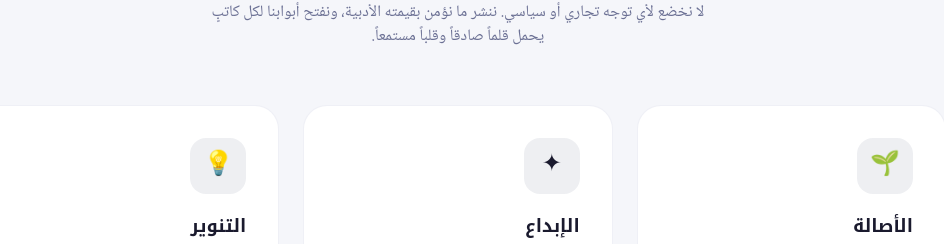
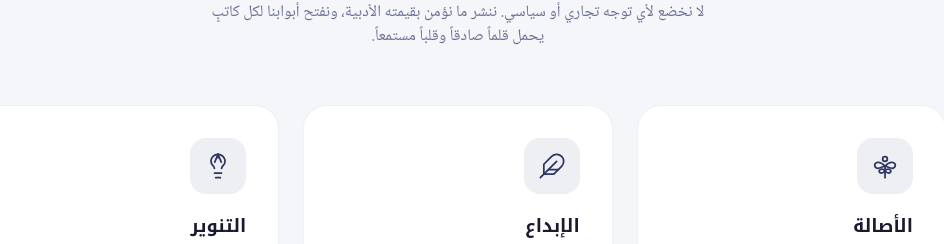
Before and after one commit to salihlaakiri-debug/salah-magazine, a Next.js app: page /about in a window 1280 px wide. Shown: the part 1112-1356 px from the top of the page, without its empty margins (182-1126 px from the left). Built offline with nearby package versions, Linux system fonts and the light colour scheme; no server answers; the database is empty.

Commit message:
feat: replace emojis with SVG icons on about page

```diff
--- a/src/app/about/page.tsx
+++ b/src/app/about/page.tsx
@@ -5,23 +5,24 @@ import Link from "next/link";
 import ScrollReveal from "@/components/ScrollReveal";
 import NewsletterSignup from "@/components/NewsletterSignup";
 import { ArrowLeftIcon } from "@/components/Icons";
+import { RootIcon, FeatherIcon, LightbulbIcon } from "@/components/ValueIcon";
 import { supabase } from "@/lib/supabase";
 
 const VALUES = [
   {
     title: "الأصالة",
     description: "نحافظ على جذور اللغة العربية ونكرّم تراثها الأدبي الغني بكل ما تحمله من معاني عميقة وجمال لفظي فريد.",
-    icon: "🌱",
+    icon: RootIcon,
   },
   {
     title: "الإبداع",
     description: "نفتح أبوابنا لأصوات جديدة وآفاق غير مطروقة، لأنّ كلّ صوتٍ صادق يستحقّ أن يُسمع.",
-    icon: "✦",
+    icon: FeatherIcon,
   },
   {
     title: "التنوير",
     description: "نؤمن بالقوة المُحَوِّلة للأدب في تشكيل الوعي وإثراء الحوارات الفكرية والثقافية.",
-    icon: "💡",
+    icon: LightbulbIcon,
   },
 ];
 
@@ -135,8 +136,8 @@ export default function AboutPage() {
               <div className="group relative bg-surface rounded-2xl sm:rounded-3xl border border-border/50 p-7 sm:p-8 card-hover overflow-hidden h-full">
                 <div className="absolute inset-0 bg-gradient-to-b from-accent/[0.04] to-transparent opacity-0 group-hover:opacity-100 transition-opacity duration-500" />
                 <div className="relative">
-                  <div className="w-14 h-14 rounded-2xl bg-accent/[0.08] flex items-center justify-center text-2xl mb-5 group-hover:scale-110 group-hover:shadow-lg group-hover:shadow-accent/10 transition-all duration-300">
-                    {v.icon}
+                  <div className="w-14 h-14 rounded-2xl bg-accent/[0.08] flex items-center justify-center text-accent mb-5 group-hover:scale-110 group-hover:shadow-lg group-hover:shadow-accent/10 transition-all duration-300">
+                    <v.icon className="w-7 h-7" />
                   </div>
                   <h3 className="text-lg font-bold font-[var(--font-heading)] mb-3 group-hover:text-accent transition-colors duration-300">
                     {v.title}
--- /dev/null
+++ b/src/components/ValueIcon.tsx
@@ -0,0 +1,35 @@
+export function RootIcon({ className }: { className?: string }) {
+  return (
+    <svg viewBox="0 0 24 24" fill="none" className={className} stroke="currentColor" strokeWidth="1.5">
+      <path d="M12 22V12" strokeLinecap="round" />
+      <path d="M12 12C12 12 8 8 5 9C2 10 3 14 6 14C7.5 14 9 13 12 12Z" strokeLinecap="round" strokeLinejoin="round" />
+      <path d="M12 12C12 12 16 8 19 9C22 10 21 14 18 14C16.5 14 15 13 12 12Z" strokeLinecap="round" strokeLinejoin="round" />
+      <path d="M12 16C12 16 10 14 8 15C6 16 7 18 9 18C10.2 18 11 17.5 12 16Z" strokeLinecap="round" strokeLinejoin="round" />
+      <path d="M12 16C12 16 14 14 16 15C18 16 17 18 15 18C13.8 18 13 17.5 12 16Z" strokeLinecap="round" strokeLinejoin="round" />
+      <circle cx="12" cy="6" r="2" />
+    </svg>
+  );
+}
+
+export function FeatherIcon({ className }: { className?: string }) {
+  return (
+    <svg viewBox="0 0 24 24" fill="none" className={className} stroke="currentColor" strokeWidth="1.5">
+      <path d="M20.24 12.24a6 6 0 0 0-8.49-8.49L5 10.5V19h8.5z" strokeLinecap="round" strokeLinejoin="round" />
+      <path d="M16 8L2 22" strokeLinecap="round" strokeLinejoin="round" />
+      <path d="M17.5 15H9" strokeLinecap="round" />
+    </svg>
+  );
+}
+
+export function LightbulbIcon({ className }: { className?: string }) {
+  return (
+    <svg viewBox="0 0 24 24" fill="none" className={className} stroke="currentColor" strokeWidth="1.5">
+      <path d="M9 18h6" strokeLinecap="round" />
+      <path d="M10 22h4" strokeLinecap="round" />
+      <path d="M15.09 14c.18-.98.65-1.74 1.41-2.5A4.65 4.65 0 0 0 18 8 6 6 0 0 0 6 8c0 1 .23 2.23 1.5 3.5A4.61 4.61 0 0 1 8.91 14" strokeLinecap="round" strokeLinejoin="round" />
+      <path d="M12 2L9.19 8.63" strokeLinecap="round" strokeLinejoin="round" />
+      <path d="M12 2L14.81 8.63" strokeLinecap="round" strokeLinejoin="round" />
+      <path d="M12 2V5" strokeLinecap="round" strokeLinejoin="round" />
+    </svg>
+  );
+}
```
